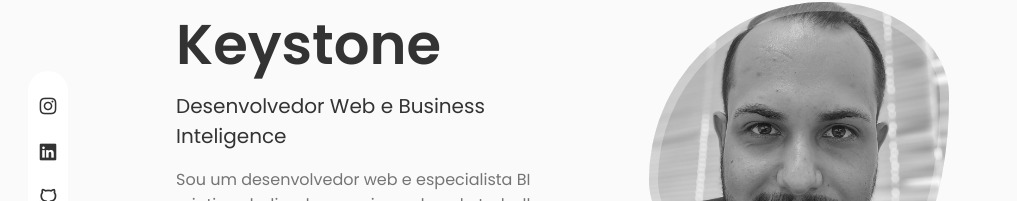
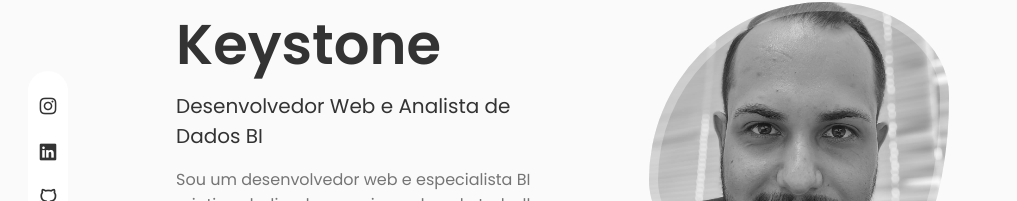
Before and after one commit to keystonealves/keystone-portfolio, a React (Create React App) app: page / in a window 1280 px wide. Shown: the part 211-412 px from the top of the page, without its empty margins (128-1145 px from the left). Built offline with nearby package versions, Linux system fonts and the light colour scheme.

Commit message:
corrigindo ortogratia da header

```diff
--- a/src/components/home/Data.jsx
+++ b/src/components/home/Data.jsx
@@ -57,7 +57,7 @@ const Data = () => {
                     ></path>
                 </svg> */}
             </h1>
-            <h3 className="home__subtitle">Desenvolvedor Web e Business Inteligence</h3>
+            <h3 className="home__subtitle">Desenvolvedor Web e Analista de Dados BI</h3>
             <p className="home__description">
                 Sou um desenvolvedor web e especialista BI criativo, dedicado e apaixonado pelo trabalho.
             </p>
```
